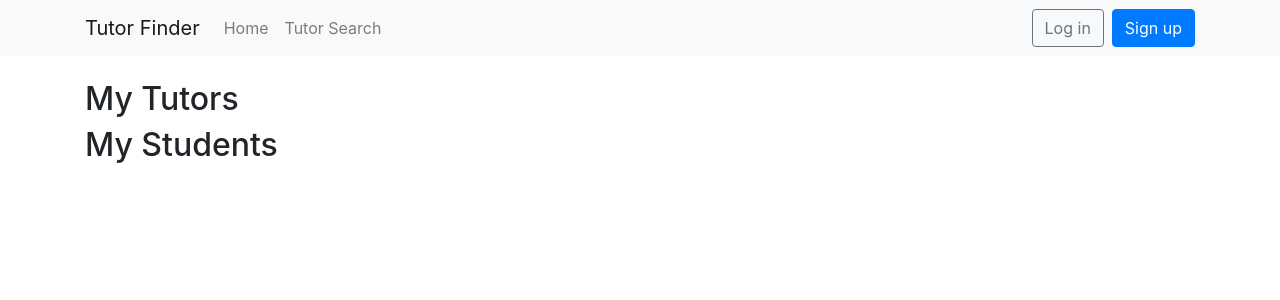
After one commit to AlbMej/Tutor-Finder, a Django app: page /tutor_sessions/ in a window 1280 px wide. The commit adds this page. Shown: the top 300 px of the page. Run offline with Django 3.2, Linux system fonts and the light colour scheme; some libraries are stand-ins or nearby versions.

Commit message:
sessions

```diff
--- a/tutor_finder/core/models.py
+++ b/tutor_finder/core/models.py
@@ -59,7 +59,6 @@ class Tutor(models.Model):
     price = models.IntegerField()
     course = models.ForeignKey(Course, on_delete=models.CASCADE, default = None)
     school = models.ForeignKey(School, on_delete=models.CASCADE, default = None)
-    availability = []
 
 
     def __str__(self):
--- a/tutor_finder/core/templates/base.html
+++ b/tutor_finder/core/templates/base.html
@@ -34,6 +34,9 @@
             <a class="nav-link" href="{% url 'tutor_search' %}">Tutor Search</a>
           </li>
           {% if user.is_authenticated %}
+            <li class="nav-item">
+              <a class="nav-link" href="{% url 'sessions' %}">My Sessions</a>
+            </li>
             <li class="nav-item">
               <a class="nav-link" href="{% url 'tutorform' %}">Tutor Page</a>
             </li>
--- /dev/null
+++ b/tutor_finder/core/templates/sessions.html
@@ -0,0 +1,9 @@
+{% extends 'base.html' %}
+
+
+{% block content %}
+<h2>My Tutors</h2>
+
+
+<h2>My Students</h2>
+{% endblock %}
--- a/tutor_finder/core/views.py
+++ b/tutor_finder/core/views.py
@@ -40,6 +40,9 @@ def signup(request):
         'form': form
     })
 
+def new_tutor(request):
+    print("hit 2")
+
 # Render simple tutor signup success page
 class SuccessView(TemplateView):
     template_name = 'success.html'
@@ -60,6 +63,7 @@ class PreapprovedView(TemplateView):
 # denies access, redirect to login
 @login_required
 def submit_form(request):
+    print(request.user)
     form = CustomFieldForm(request.POST)
     if request.method == 'POST':
         if form.is_valid():
@@ -146,3 +150,14 @@ class SearchResultsView(ListView):
             'form': form,
             'tutors' : tutors
             })
+
+
+
+class SessionView(TemplateView):
+    template_name = 'sessions.html'
+    # def NewTutor(request):
+    #     if request.method == "POST":
+    #         print("hit")
+    #         return render(request, 'registration/signup.html', {
+    #     'form': form
+    #     })
--- a/tutor_finder/urls.py
+++ b/tutor_finder/urls.py
@@ -30,5 +30,7 @@ urlpatterns = [
     path('tutor_search_results/', views.SearchResultsView.search_results, name = 'tutor_search_results'),
     path('accounts/', include('django.contrib.auth.urls')),
     path('admin/', admin.site.urls),
-    path('chat/', include('chat.urls'))
+    path('chat/', include('chat.urls')),
+    path('tutor_sessions/', views.SessionView.as_view(), name='sessions'),
+    # path('tutor_sessions/request/', views.SessionView.NewTutor, name='trigger')
 ]
```
Also changed, not shown: tutor_finder/core/templates/tutor_search_results.html (+16 -1 lines), tutor_finder/core/migrations/0003_auto_20200329_2123.py (added), tutor_finder/core/migrations/0004_auto_20200330_2003.py (added), 1 other file.
